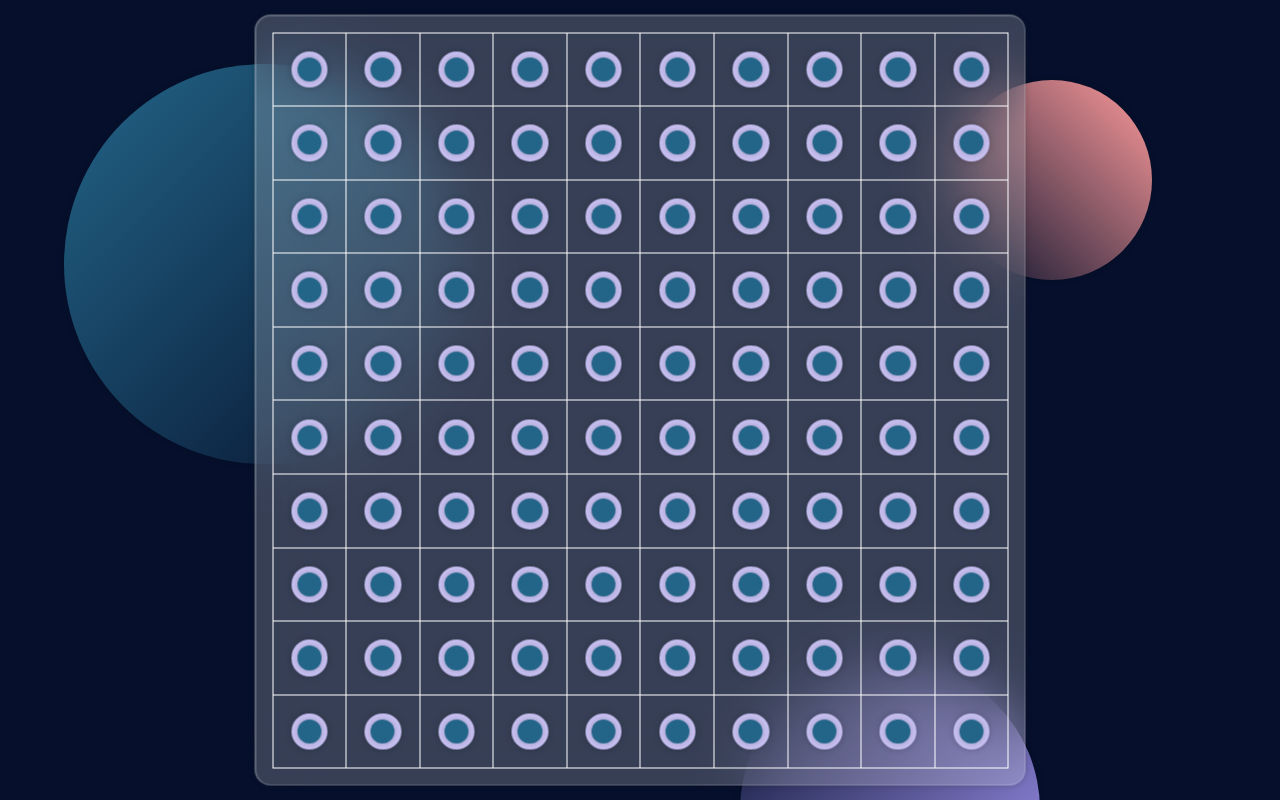
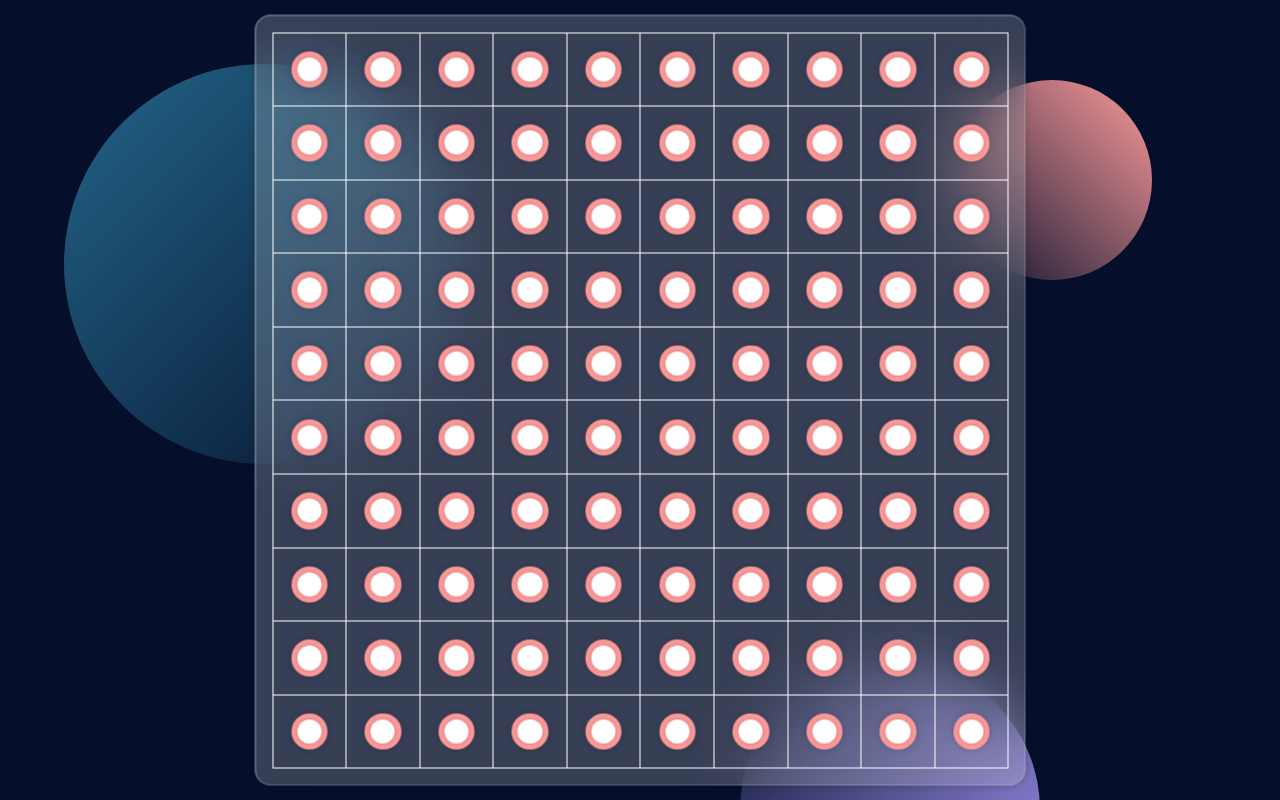
Before and after one commit to hmelkum/count-rectangles, an Angular app: page / in a window 1280 px wide. Shown: the top 800 px of the page. Built offline with nearby package versions, Linux system fonts and the light colour scheme.

Commit message:
Added Eraser Component

```diff
--- a/src/app/app.module.ts
+++ b/src/app/app.module.ts
@@ -5,6 +5,7 @@ import { AppRoutingModule } from './app-routing.module';
 import { AppComponent } from './app.component';
 import { BackgroundComponent } from './components/background/background.component';
 import { BoardComponent } from './components/board/board.component';
+import { EraserComponent } from './components/eraser/eraser.component';
 import { NodeComponent } from './components/node/node.component';
 
 @NgModule({
@@ -12,7 +13,8 @@ import { NodeComponent } from './components/node/node.component';
     AppComponent,
     BackgroundComponent,
     BoardComponent,
-    NodeComponent
+    NodeComponent,
+    EraserComponent
   ],
   imports: [
     BrowserModule,
--- a/src/app/components/board/board.component.html
+++ b/src/app/components/board/board.component.html
@@ -2,7 +2,8 @@
   <div *ngFor="let r of board" class="board-row">
     <div *ngFor="let c of r" class="board-col">
       <div class="board-cell">
-        <app-node></app-node>
+        <!-- <app-node></app-node> -->
+        <app-eraser></app-eraser>
       </div>
     </div>
   </div>
--- a/src/app/components/board/board.component.scss
+++ b/src/app/components/board/board.component.scss
@@ -34,5 +34,10 @@
       width: 50%;
       height: 50%;
     }
+
+    app-eraser {
+      width: 50%;
+      height: 50%;
+    }
   }
 }
--- /dev/null
+++ b/src/app/components/eraser/eraser.component.html
@@ -0,0 +1,5 @@
+<div class="eraser">
+  <div class="eraser-outer">
+    <div class="eraser-inner"></div>
+  </div>
+</div>
--- /dev/null
+++ b/src/app/components/eraser/eraser.component.scss
@@ -0,0 +1,30 @@
+@import "../../../styles.scss";
+
+.eraser{
+  width: 100%;
+  height: 100%;
+
+  &-outer{
+    width: 100%;
+    height: 100%;
+
+    background-color: var(--pink);
+
+    border-radius: 50%;
+
+    box-shadow: var(--box-shadow);
+
+    @include center-content();
+  }
+
+  &-inner{
+    width: calc(2 / 3 * 100%);
+    height: calc(2 / 3 * 100%);
+
+    background-color: white;
+
+    border-radius: 50%;
+
+    box-shadow: var(--box-shadow);
+  }
+}
--- /dev/null
+++ b/src/app/components/eraser/eraser.component.ts
@@ -0,0 +1,15 @@
+import { Component, OnInit } from '@angular/core';
+
+@Component({
+  selector: 'app-eraser',
+  templateUrl: './eraser.component.html',
+  styleUrls: ['./eraser.component.scss']
+})
+export class EraserComponent implements OnInit {
+
+  constructor() { }
+
+  ngOnInit() {
+  }
+
+}
```
Also changed, not shown: 1 other file (tests, documents, lock files or other folders).
